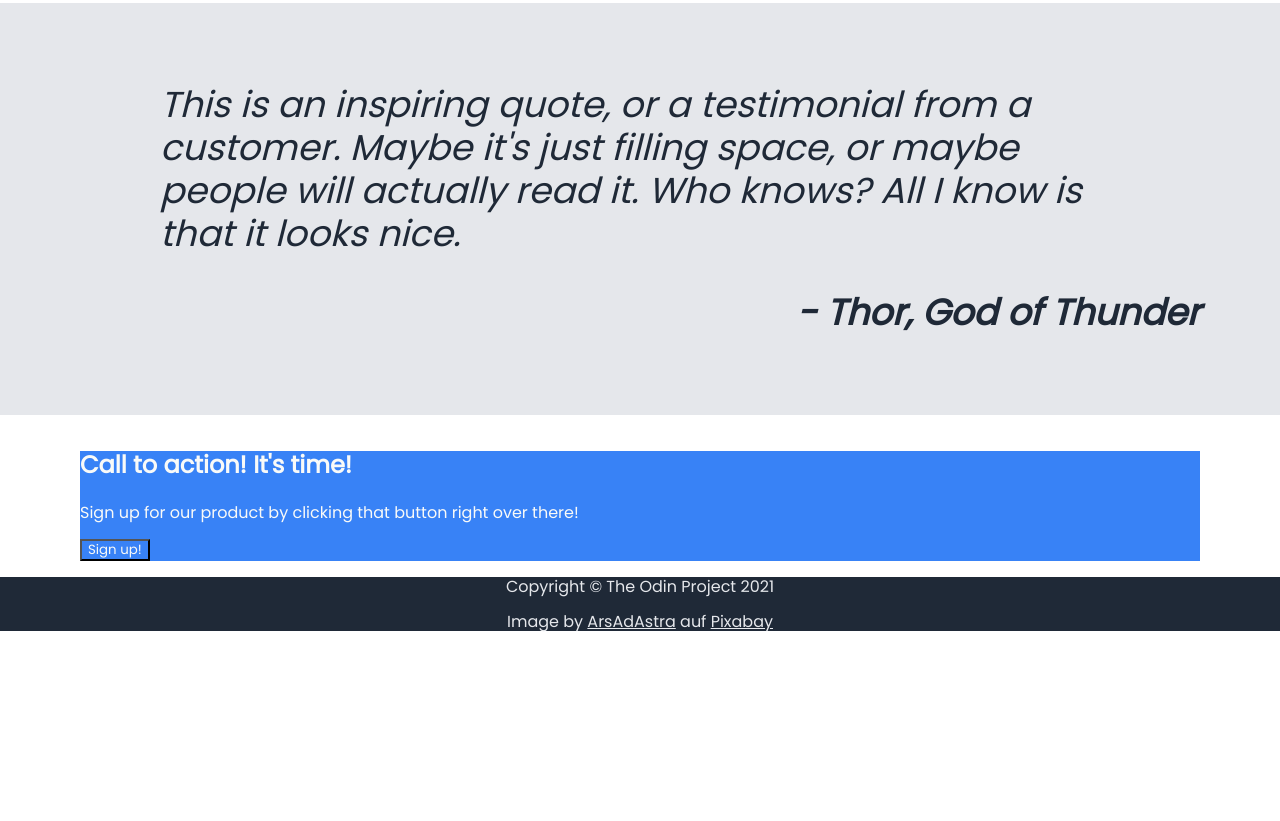
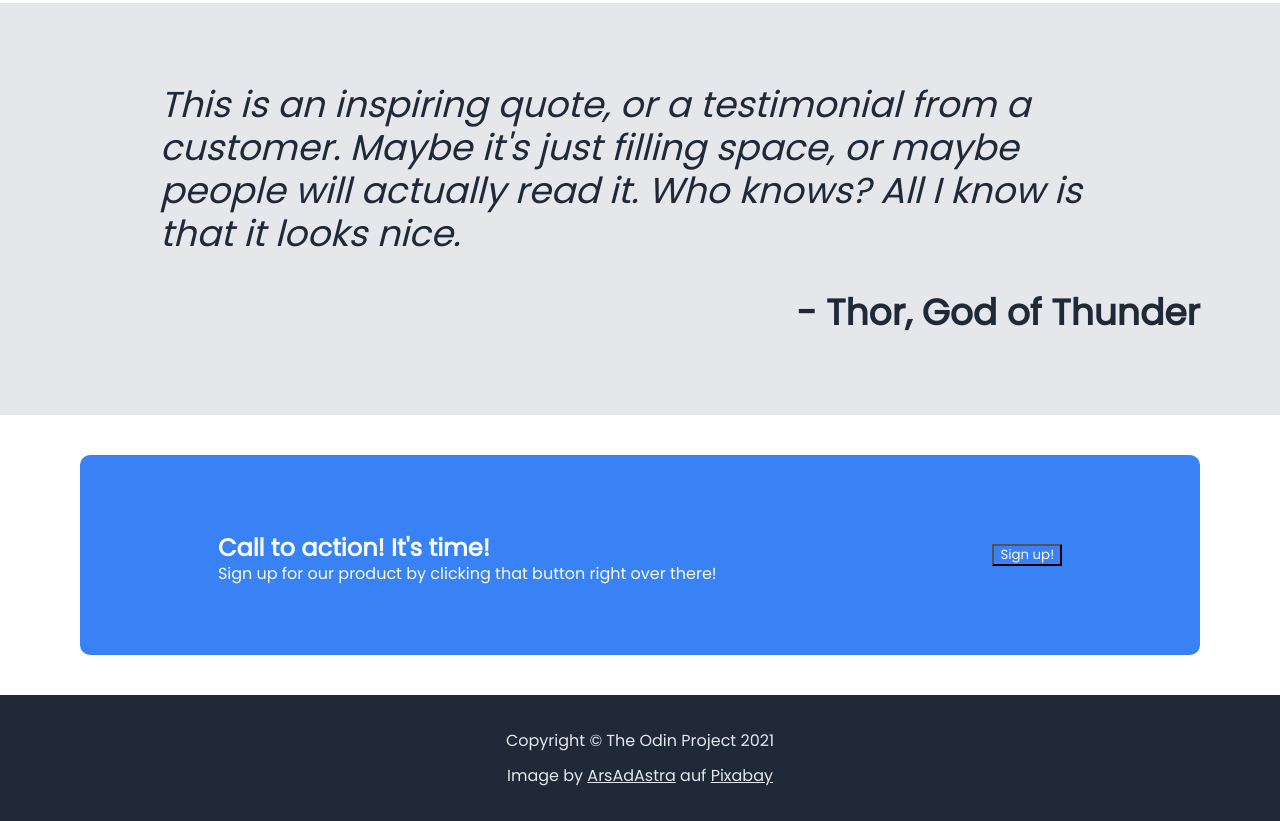
Before and after one commit to starbite/Landing-Page-exercise-, a plain HTML site: page index.html in a window 1280 px wide. Shown: the part 553-1374 px from the top of the page. Before the commit the page ends 1200 px from the top, so only its background shows below. Drawn offline with Linux system fonts and the light colour scheme.

Commit message:
Lay out 'action' section

```diff
--- a/styles.css
+++ b/styles.css
@@ -5,6 +5,7 @@
     font-family: 'Poppins', sans-serif;
     line-height: 1.2em;
 }
+
 
 body {
     margin: 0px;
@@ -138,6 +139,8 @@ h3 {
     padding-bottom: 80px;
     text-align: right;
     font-weight: 1000;
+    font-style: normal;
+    margin-bottom: 0px;
 }
 
 #cite {
@@ -148,15 +151,29 @@ h3 {
     margin-top: 0px;
 }
 
+.action {
+    padding: 40px 80px;
+}
+
 .call {
+    display: flex;
+    justify-content: space-around;
+    align-items: center;
     background-color: #3882F6;
-    color: #F9FAF8
+    color: #F9FAF8;
+    border-radius: 10px;
+    height: 200px;
 
 }
 
-.action {
-    padding: 0px 80px;
+.call h3 {
+    margin-bottom: 0px;
 }
+
+.call p {
+    margin-top: 2px;
+}
+
 
 button {
     background-color: #3882F6;
@@ -168,7 +185,8 @@ footer {
     color: #E5E7EB;
     text-align: center;
     font-size: 16px;
-    padding: 0px 80px;
+    padding-top: 20px;
+    padding-bottom: 20px;
 }
 
 footer a {
```
